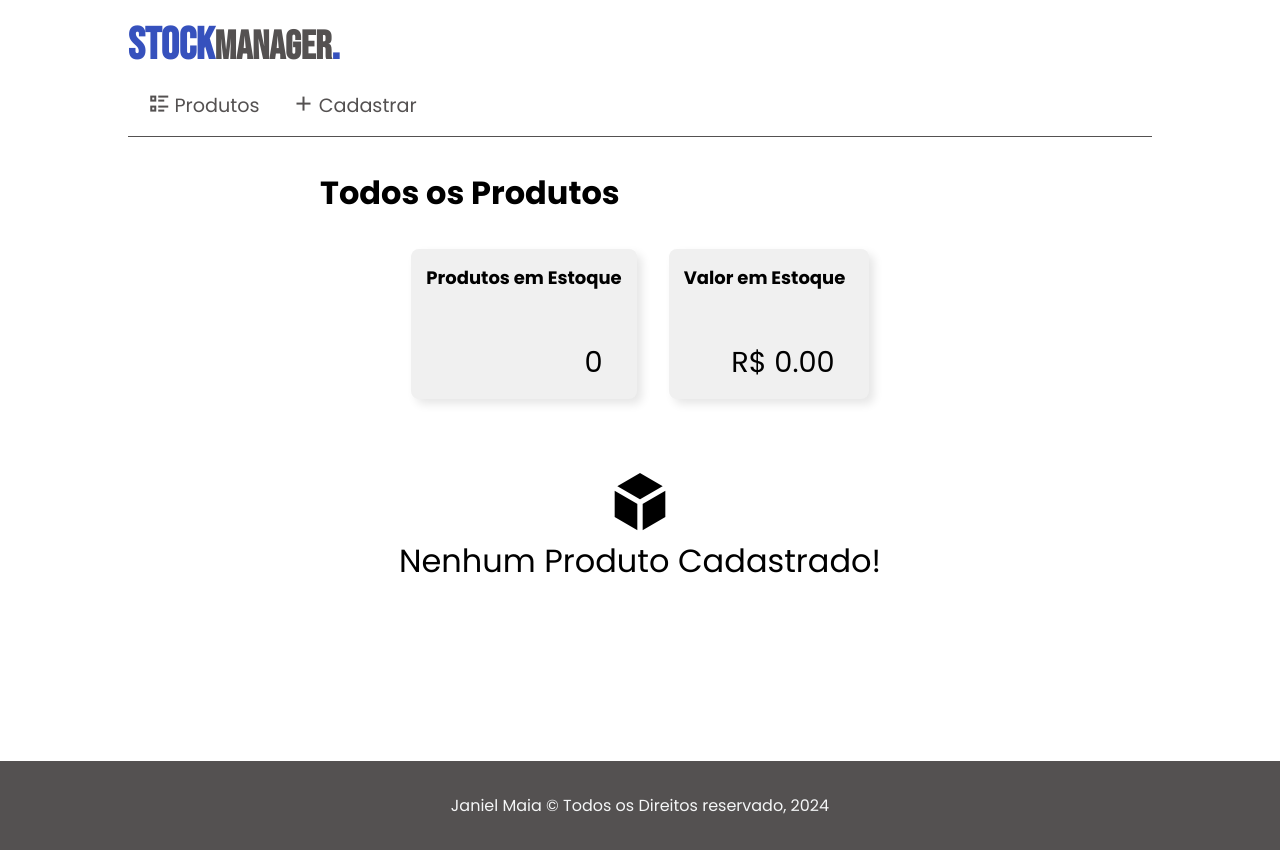
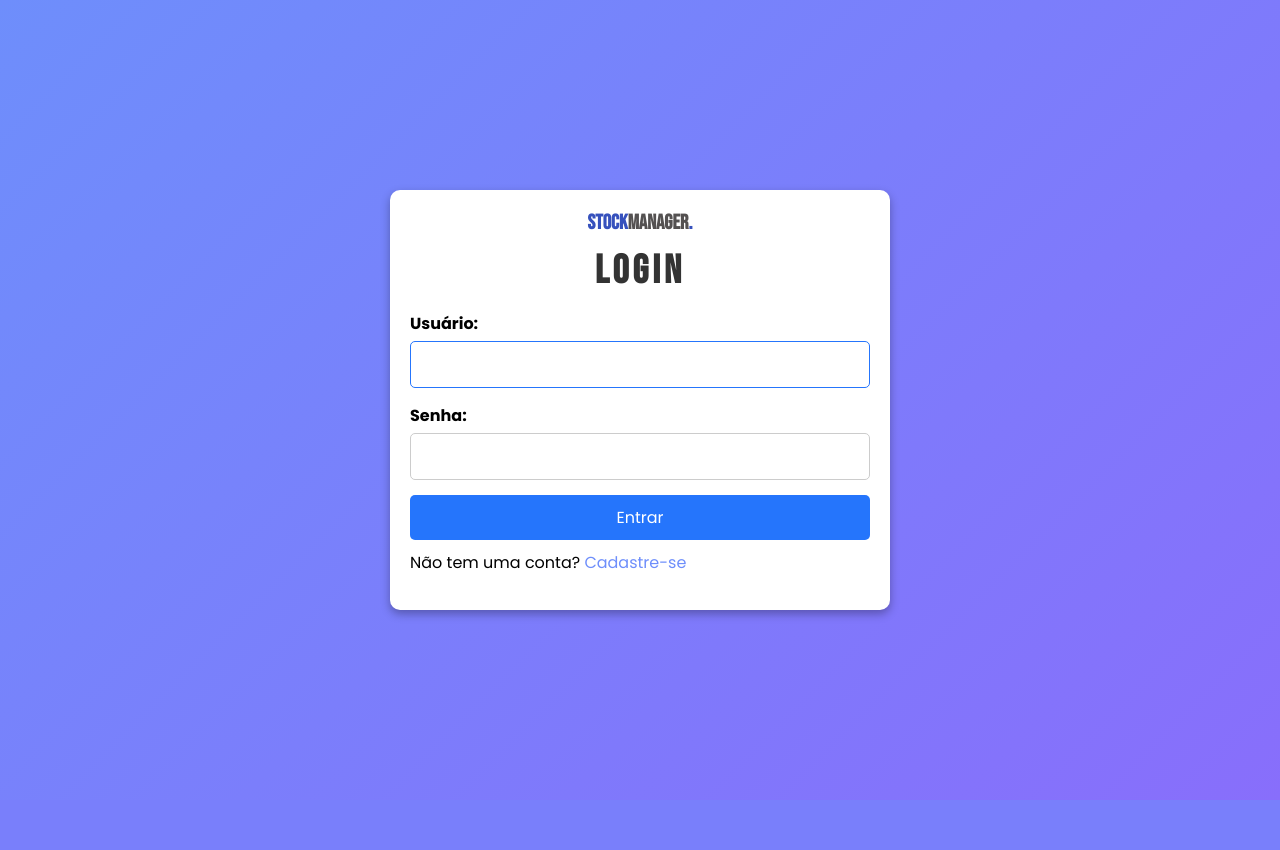
Before and after one commit to JanielMS/StockManagerDjango, a Django app: page / in a window 1280 px wide. After the commit the page ends 800 px from the top, so only its background shows below. Run offline with Django 5.2, Linux system fonts and the light colour scheme; data that the repository does not hold is empty; some libraries are stand-ins or nearby versions.

Commit message:
add - autenticação de usuários

```diff
--- /dev/null
+++ b/core/static/css/style.auth.css
@@ -0,0 +1,166 @@
+@import url('https://fonts.googleapis.com/css2?family=Bebas+Neue&family=Poppins:ital,wght@0,100;0,200;0,300;0,400;0,500;0,600;0,700;0,800;0,900;1,100;1,200;1,300;1,400;1,500;1,600;1,700;1,800;1,900&display=swap');
+/* Reset básico */
+
+:root{
+    --primary-color: #3c5de2;
+    --primary-color-dark: #3651bd;
+    --text-white: #f5f6f7;
+    --text-dark:  #545151;
+
+    --font-header: 'Bebas Neue', sarif;
+}
+
+* {
+    margin: 0;
+    padding: 0;
+    box-sizing: border-box;
+
+    font-family: 'Poppins', sans-serif;
+}
+
+
+body {
+    display: flex;
+    justify-content: center;
+    align-items: center;
+    height: 100vh;
+    background: linear-gradient(135deg, #6e8efb, #886efb);
+}
+
+.container {
+    display: flex;
+    justify-content: center;
+    align-items: center;
+    width: 100%;
+    max-width: 500px;
+}
+
+.form-box {
+    background: white;
+    padding: 20px;
+    border-radius: 10px;
+    box-shadow: 0px 4px 10px rgba(0, 0, 0, 0.3);
+    text-align: center;
+    width: 100%;
+}
+
+h2 {
+    font-size: 2.5rem;
+    letter-spacing: 4px;
+    margin-bottom: 1rem;
+    color: #333;
+    font-family: var(--font-header);
+}
+h3{
+    color: var(--primary-color-dark);
+    font-family: var(--font-header);
+    font-weight: 800;
+    font-size: 1.3rem;
+    margin-bottom: .8rem;
+}
+
+h3 span{
+    color: var(--text-dark);
+    font-family: var(--font-header);
+
+}
+
+
+
+/* Estilo dos campos de entrada */
+p {
+    text-align: left;
+    margin-bottom: 15px;
+}
+
+label {
+    font-weight: bold;
+    display: block;
+    margin-bottom: 5px;
+}
+
+input {
+    width: 100%;
+    padding: 10px;
+    border: 1px solid #ccc;
+    border-radius: 5px;
+    font-size: 16px;
+    outline: none;
+    transition: border 0.3s;
+}
+
+input:focus {
+    border: 1px solid #2575fc;
+}
+
+/* Estilização dos textos de ajuda */
+.helptext {
+    font-size: 12px;
+    color: #666;
+    display: block;
+    margin-top: 5px;
+}
+
+/* Ajuste para listas dentro das mensagens de ajuda */
+ul {
+    padding-left: 20px;
+    margin: 5px 0 0;
+    list-style: square;
+    text-align: left;
+}
+
+li {
+    font-size: 14px;
+    color: #666;
+}
+
+/* Botão */
+button {
+    width: 100%;
+    padding: 10px;
+    background: #2575fc;
+    color: white;
+    border: none;
+    border-radius: 5px;
+    font-size: 16px;
+    cursor: pointer;
+    transition: background 0.3s;
+}
+
+button:hover {
+    background: #1a5ec8;
+}
+
+/* Estilização de mensagens de erro */
+ul.errorlist {
+    background: #ffdddd;
+    color: #d8000c;
+    border: 1px solid #d8000c;
+    padding: 10px;
+    border-radius: 5px;
+    text-align: left;
+    font-size: 14px;
+    list-style: none;
+    margin-bottom: 10px;
+}
+
+p {
+    margin-top: 10px;
+}
+
+a {
+    color: #6e8efb;
+    text-decoration: none;
+}
+
+a:hover {
+    text-decoration: underline;
+}
+@media (max-width: 480px) {
+    .form-box {
+        padding: 15px;
+    }
+    input, button {
+        font-size: 14px;
+    }
+}
--- /dev/null
+++ b/core/templates/core/index.html
@@ -0,0 +1,26 @@
+{% load static %}
+<!DOCTYPE html>
+<html lang="pt-br">
+<head>
+    <meta charset="UTF-8">
+    <meta name="viewport" content="width=device-width, initial-scale=1.0">
+    <link rel="stylesheet" href="{% static 'css/style.auth.css' %}">
+
+    <title>Login</title>
+</head>
+<body>
+    <div class="container">
+        <div class="form-box">
+            <h3>Stock<span>Manager</span>.</h3>
+            <h2>{% block titleArea %}
+
+            {% endblock titleArea %}</h2>
+            <div>
+                {% block authArea %}
+
+                {% endblock authArea %}
+            </div>
+        </div>
+    </div>
+</body>
+</html>
--- /dev/null
+++ b/core/templates/core/login.html
@@ -0,0 +1,13 @@
+{% extends "./index.html" %}
+{% block titleArea %}
+Login
+{% endblock titleArea %}
+
+{% block authArea %}
+    <form method="POST">
+        {% csrf_token %}
+        {{form.as_p}}
+        <button type="submit">Entrar</button>
+    </form>
+    <p>Não tem uma conta? <a href="{% url 'registrar' %}">Cadastre-se</a></p>
+{% endblock authArea %}
--- a/core/urls.py
+++ b/core/urls.py
@@ -16,8 +16,12 @@ Including another URLconf
 """
 from django.contrib import admin
 from django.urls import path, include
+from . import views
 
 urlpatterns = [
     path('admin/', admin.site.urls),
-    path('', include('estoque.urls'))
+    path('', views.login_usuario, name='login'),
+    path('registrar/', views.registrar_usuario, name='registrar'),
+    path('logout/', views.logout_usuario, name='logout'),
+    path('dashboard/', include('estoque.urls'))
 ]
--- /dev/null
+++ b/core/views.py
@@ -0,0 +1,31 @@
+# core/views.py
+from django.contrib.auth import login, logout, authenticate
+from django.contrib.auth.forms import UserCreationForm, AuthenticationForm
+from django.shortcuts import render, redirect
+from django.contrib.auth.decorators import login_required
+
+def registrar_usuario(request):
+    if request.method == 'POST':
+        form = UserCreationForm(request.POST)
+        if form.is_valid():
+            user = form.save()
+            login(request, user)  # Faz login automático após cadastro
+            return redirect('listar-produtos')  # Redireciona após o cadastro
+    else:
+        form = UserCreationForm()
+    return render(request, 'core/registrar.html', {'form': form})
+
+def login_usuario(request):
+    if request.method == 'POST':
+        form = AuthenticationForm(data=request.POST)
+        if form.is_valid():
+            user = form.get_user()
+            login(request, user)
+            return redirect('listar-produtos')  # Redireciona após login
+    else:
+        form = AuthenticationForm()
+    return render(request, 'core/login.html', {'form': form})
+
+def logout_usuario(request):
+    logout(request)
+    return redirect('login')  # Redireciona para a página de login após logout
--- a/estoque/models.py
+++ b/estoque/models.py
@@ -1,7 +1,9 @@
 from django.db import models
+from django.contrib.auth.models import User
 
 # Create your models here.
 class Produto(models.Model):
+    usuario = models.ForeignKey(User, on_delete=models.CASCADE)
     nome = models.CharField(max_length=100)
     quantidade = models.PositiveIntegerField()
     preco = models.DecimalField(max_digits=10, decimal_places=2)
--- a/estoque/static/css/style.css
+++ b/estoque/static/css/style.css
@@ -1,5 +1,4 @@
 @import url('https://fonts.googleapis.com/css2?family=Bebas+Neue&family=Poppins:ital,wght@0,100;0,200;0,300;0,400;0,500;0,600;0,700;0,800;0,900;1,100;1,200;1,300;1,400;1,500;1,600;1,700;1,800;1,900&display=swap');
-
 
 :root{
     --primary-color: #3c5de2;
@@ -56,6 +55,9 @@ header{
     width: 100%;
     padding-inline: 1.2rem;
     padding-block: 1.2rem;
+    display: flex;
+    align-items: center;
+    justify-content: space-between;
 }
 header .logo{
     font-size: 2.8rem;
@@ -69,6 +71,16 @@ header .logo span{
     font-size: 2.5rem;
 }
 
+header .user-config{
+    display: flex;
+    align-items: center;
+    gap: 2rem;
+}
+
+header .user-config a{
+    border-bottom: 2px solid var(--primary-color-dark);
+    padding: 0 .2rem .2rem 0.2rem;
+}
 nav{
     width: 100%;
 }
--- a/estoque/templates/estoque/base.html
+++ b/estoque/templates/estoque/base.html
@@ -18,6 +18,15 @@
         <div class="header_logo">
             <a href="{% url 'listar-produtos'  %}" class="logo">Stock<span>Manager</span>.</a>
         </div>
+        <div class='user-config'>
+            {% if user.is_authenticated %}
+                <p>Olá, {{ user.username }}!</p>
+                <a href="{% url 'logout' %}">Sair</a>
+            {%else%}
+                <p>Usuário não Cadastrado!</p>
+                <a href="{% url 'logout' %}">Sair</a>
+            {% endif %}
+        </div>
     </header>
     <nav>
         <ul class="nav_listMenu section">
--- a/estoque/views.py
+++ b/estoque/views.py
@@ -1,21 +1,26 @@
 from django.shortcuts import render, get_object_or_404, redirect
+from django.contrib.auth.decorators import login_required
 from .models import Produto
 from .forms import ProdutoForm
 
 # Create your views here.
+@login_required
 def cadastrar_produto(request):
     if request.method == 'POST':
         form = ProdutoForm(request.POST)
         if form.is_valid():
-            form.save()
+            produto = form.save(commit=False)
+            produto.usuario = request.user
+            produto.save()
             return redirect('listar-produtos')
 
     else:
         form = ProdutoForm()
     return render(request, 'estoque/cadastrar_produtos.html', {'form': form })
 
+@login_required
 def listar_produtos(request):
-    produtos = Produto.objects.all()
+    produtos = Produto.objects.filter(usuario=request.user)
 
     total_produtos = sum([produto.quantidade for produto in produtos])
     valor_total_estoque = sum([produto.quantidade * produto.preco for produto in produtos])
@@ -23,21 +28,25 @@ def listar_produtos(request):
     return render(request, 'estoque/listar_produtos.html',{
         'produtos': produtos,
         'total_produtos': total_produtos,
-        'valor_total_estoque': valor_total_estoque,
+        'valor_total_estoque': valor_total_estoque
     })
 
+@login_required
 def editar_produto(request, pk):
 
     produto = get_object_or_404(Produto, pk=pk)
     if request.method == 'POST':
         form = ProdutoForm(request.POST, instance=produto)
         if form.is_valid():
-            form.save()
+            produto = form.save(commit=False)
+            produto.usuario = request.user
+            produto.save()
             return redirect('listar-produtos')
     else:
         form = ProdutoForm(instance=produto)
     return render(request, 'estoque/editar_produto.html', {'form': form})
 
+@login_required
 def excluir_produto(request, pk):
     produto = get_object_or_404(Produto, pk=pk)
 
@@ -46,6 +55,7 @@ def excluir_produto(request, pk):
         return redirect('listar-produtos')
     return render(request, 'estoque/confirmar_excluir.html', {'produto': produto})
 
+@login_required
 def visualizar_produto(request, pk):
     produto = get_object_or_404(Produto, pk=pk)
     return render(request, 'estoque/visualizar_produto.html', {'produto': produto})
--- /dev/null
+++ b/requirements.txt
@@ -0,0 +1,4 @@
+asgiref==3.8.1
+Django==5.1.4
+python-decouple==3.8
+sqlparse==0.5.3
```
Also changed, not shown: core/settings.py (+8 -3 lines), core/templates/core/registrar.html (added, +14 -0 lines), estoque/migrations/0002_produto_usuario.py (added).
